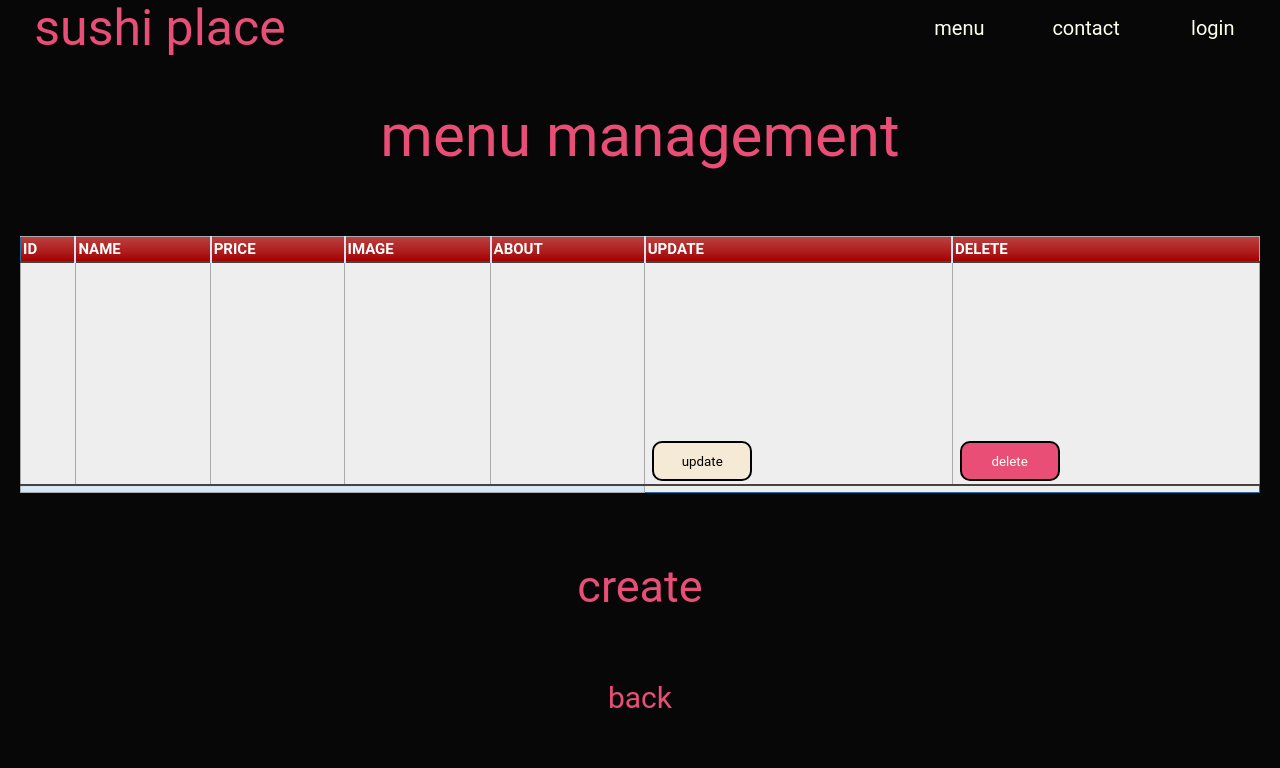
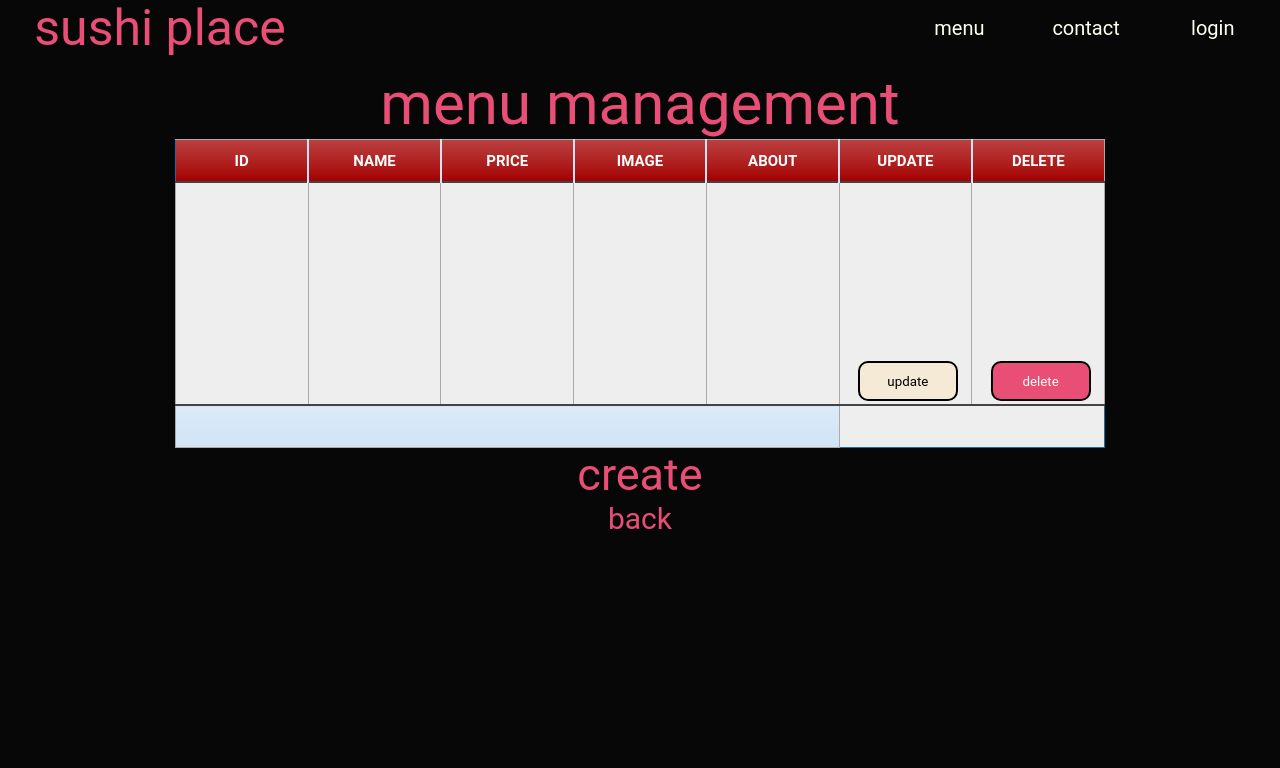
Before and after one commit to ivan-k2310/MINI-CRUD, a PHP site: page /back-end/menubeheer.php in a window 1280 px wide. Shown: the part 42-810 px from the top of the page. After the commit the page ends 571 px from the top, so only its background shows below. Run offline with PHP 8.4, Linux system fonts and the light colour scheme; tables that the repository leaves empty or names only in its code hold one stand-in row (values such as "Sample post"); data that the repository does not hold is empty.

Commit message:
table partly fixed needs to be smaller, display of products definitve

```diff
--- a/back-end/menubeheer.php
+++ b/back-end/menubeheer.php
@@ -45,14 +45,14 @@
                             <td><?php echo $res['Price']; ?></td>
                             <td><?php echo $res['Image']; ?></td>
                             <td><?php echo $res['About']; ?></td>
-                            <td>
-                                <form action='update.php' method='POST'>
+                            <td class="buttonTable">
+                                <form class="buttonForm" action='update.php' method='POST'>
                                     <input name='menuID' type='hidden' value='<?php echo $res['ID']; ?>'>
                                     <input class='update-login' name='updateLink' type='submit' value='update'>
                                 </form>
                             </td>
-                            <td>
-                                <form action='menuAction.php' method='POST'>
+                            <td class="buttonTable">
+                                <form class="buttonForm" action='menuAction.php' method='POST'>
                                         <input name='menuID' type='hidden' value='<?php echo $res['ID']; ?>' />
                                         <input class='delete-login' name='delete' type='submit' value='delete' />
                                 </form>
--- a/css/main.css
+++ b/css/main.css
@@ -525,23 +522,27 @@ form {
   justify-content: space-around;
   align-items: center;
   flex-direction: column;
-  height: 85vh;
-  width: auto;
+  height: auto;
+  /* width: auto; */
   padding: 20px;
 }
 
 table.blueTable {
   border: 1px solid #1c6ea4;
   background-color: #eeeeee;
-  width: 100%;
-  text-align: left;
+  width: 75%;
+
   border-collapse: collapse;
+  table-layout: fixed;
 }
 table.blueTable td,
 table.blueTable th {
   border: 1px solid #aaaaaa;
   padding: 3px 2px;
+  text-align: center;
+  height: 35px;
 }
+
 table.blueTable tbody td {
   font-size: 13px;
   color: #333333;
```
Also changed, not shown: other parts of css/main.css (+15 -18 lines), menu.php (+3 -4 lines), img/placeholder.jpg (added).
